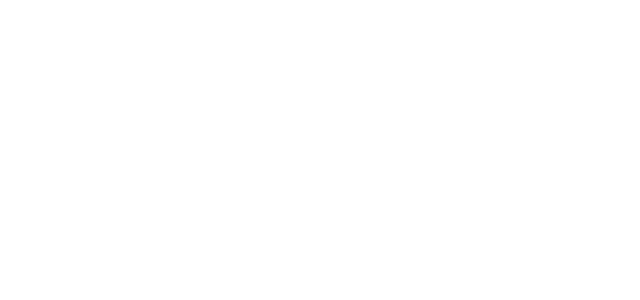
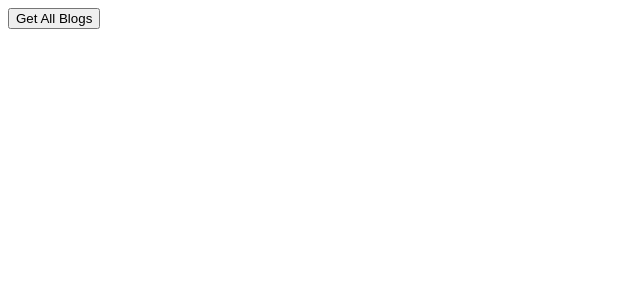
Before and after one commit to Kashyap2210/Nest_Blogging_Website_Frontend_React, a React (Vite) app: page /api/getAllBlogs in a window 1280 px wide. Before the commit this address had no page. Shown: the top 300 px of the page, without its empty margins (0-640 px from the left). Built offline with nearby package versions, Linux system fonts and the light colour scheme.

Commit message:
All blogs component add

```diff
--- /dev/null
+++ b/src/components/AllBlogs.tsx
@@ -0,0 +1,32 @@
+import axios, { AxiosResponse } from "axios"
+import { IBlogEntityArray } from "blog-common-1.0"
+import { getJwt } from "../helpers/helper"
+
+export default function AllBlogs() {
+
+    let blogIds: number[] = []
+    const getAllBlogs = async () => {
+        try {
+            const allBlogs: AxiosResponse<IBlogEntityArray> = await axios.get(
+                `http://localhost:3000/api/blog/`, {
+                headers: {
+                    Authorization: `Bearer ${getJwt()}`
+                }
+            }
+            )
+            console.log("this are all the blogs", allBlogs)
+            blogIds = allBlogs.data.map((blog)=>blog.id)
+
+            console.log("this are the all blogs", blogIds)
+        } catch (error) {
+            if (axios.isAxiosError(error)) {
+                console.log("this is the error", error.response?.data)
+            };
+        }
+    }
+
+
+    return <div>
+        <button onClick={getAllBlogs}>Get All Blogs</button>
+    </div>
+}
--- a/src/components/BlogGrandContainer.tsx
+++ b/src/components/BlogGrandContainer.tsx
@@ -6,6 +6,7 @@
 import UserCreate from './UserCreate';
 import Comment from './Comment';
 import BlogById from './BlogById';
+import AllBlogs from './AllBlogs';
 
 export default function BlogGrandContainer() {
   return (
@@ -18,6 +19,7 @@
       <Route path="/api/createComment" element={<Comment />} />
       <Route path="/api/createComment" element={<Comment />} />
       <Route path="/api/getBlogById" element={<BlogById/>} />
+      <Route path="/api/getAllBlogs" element={<AllBlogs/>} />
     </Routes>
   );
 }
--- a/src/components/Homepage.tsx
+++ b/src/components/Homepage.tsx
@@ -27,6 +27,10 @@
         navigate('/api/getBlogById')
     }
 
+    const handleAllBlogs = () =>{
+        navigate('/api/getAllBlogs')
+    }
+
     return (
         <div>
 
@@ -36,6 +40,7 @@
             <button onClick={handleCreateUser}>Create User</button>
             <button onClick={handleCreateComment}>Create Comment</button>
             <button onClick={handleBlogById}>Get Blog By Id</button>
+            <button onClick={handleAllBlogs}>Get All Blogs</button>
         </div>
     )
 }
```
Also changed, not shown: src/components/Routes.tsx (+5 -3 lines).
